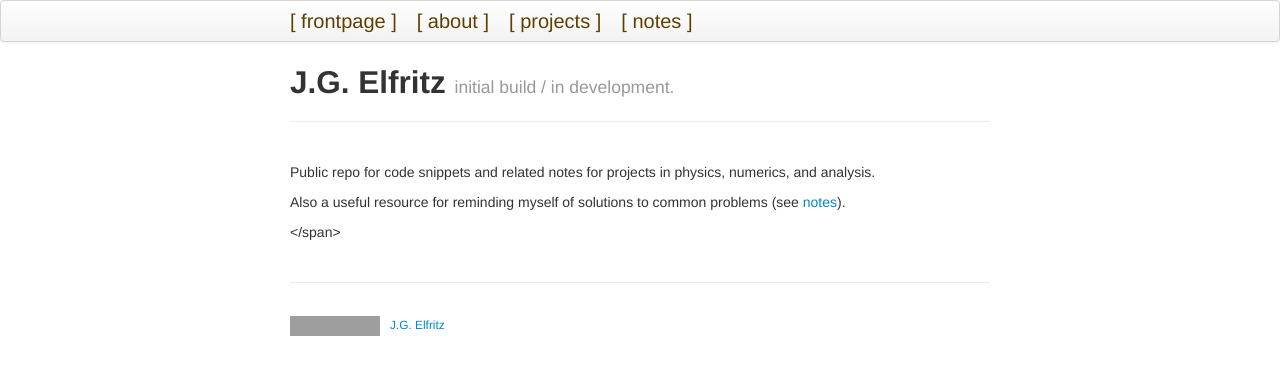
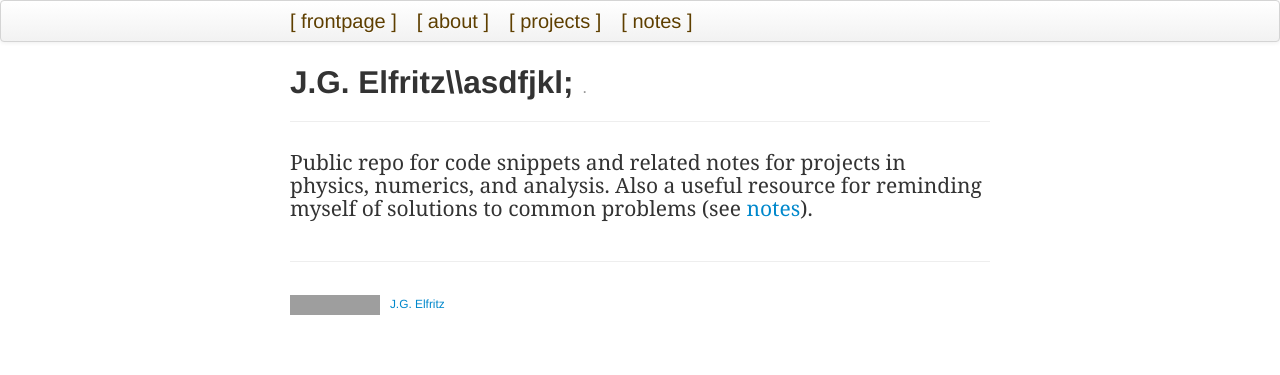
Before and after one commit to justinelfritz/justinelfritz.github.io, a Jekyll site: the page built from index.md, in a window 1280 px wide. Shown: the top 375 px of the page. Built offline with Jekyll 4.4.1, drawn with Linux system fonts in a browser that asks for light colours; grey boxes are pictures that could not be loaded.

```diff
--- a/index.md
+++ b/index.md
@@ -1,16 +1,8 @@
 ---
 layout: page
-title: J.G. Elfritz
-tagline: initial build / in development.
+title: J.G. Elfritz\\asdfjkl;
+tagline: .
 description: Site build following K.Broman template for github.io
 ---
 
-
-
-<span style="font-family:Georgia; font-size:1.5em;">
-
-Public repo for code snippets and related notes for projects in physics, numerics, and analysis.
-
-Also a useful resource for reminding myself of solutions to common problems (see [notes](https://mag06.github.io/pages/notes.html)).
-
-</span>
+<span style="font-family:Georgia; font-size:1.5em;"> Public repo for code snippets and related notes for projects in physics, numerics, and analysis. Also a useful resource for reminding myself of solutions to common problems (see [notes](https://mag06.github.io/pages/notes.html)). </span>
```
